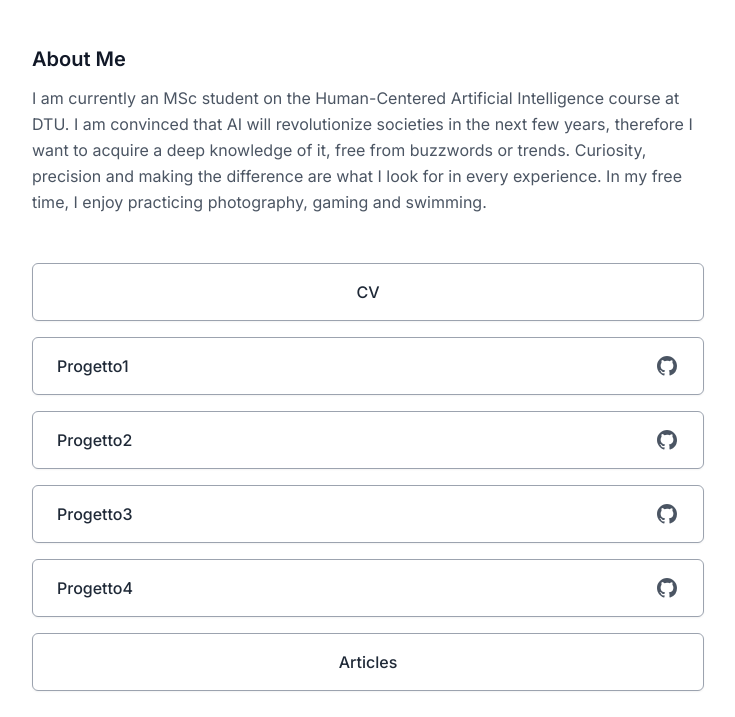
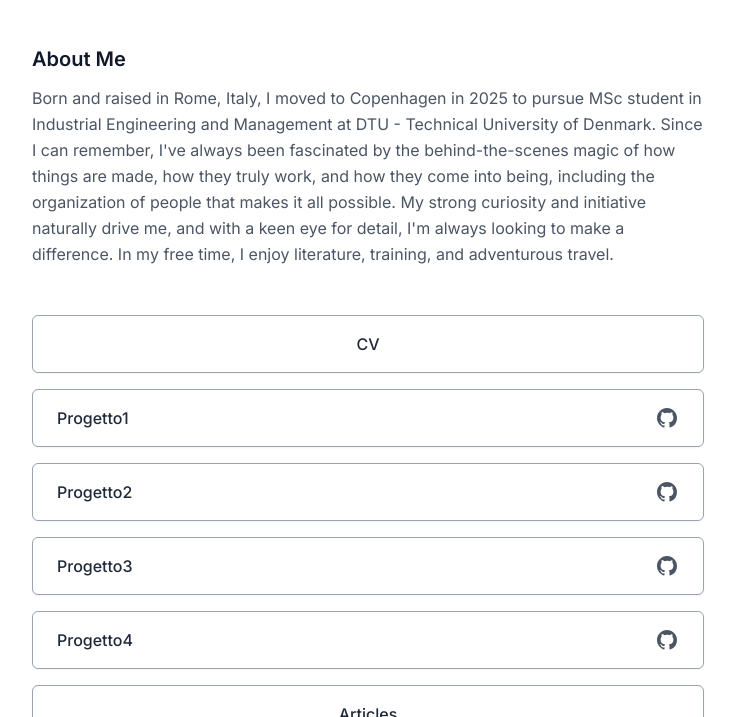
Before and after one commit to lollocuo/lorenzocuoci.github.io, a plain HTML site: page index.html in a window 1280 px wide. Shown: the part 67-784 px from the top of the page, without its empty margins (272-1007 px from the left). Drawn offline with nearby package versions, Linux system fonts and the light colour scheme.

Commit message:
Update index.html

```diff
--- a/index.html
+++ b/index.html
@@ -27,7 +27,7 @@
 
         <!-- NOME E COGNOME -->
         <header class="text-center mb-12">
-            <!-- Sostituisci "FRANCESCO BALDUCCI" con il tuo nome -->
+            <!-- Sostituisci con il tuo nome -->
             <h1 class="text-xl sm:text-2xl font-medium tracking-widest uppercase text-gray-900">
                 Lorenzo Cuoci
             </h1>
@@ -39,8 +39,7 @@
                 <h2 class="text-lg sm:text-xl font-semibold mb-3 text-gray-900">About Me</h2>
                 <!-- Modifica questo paragrafo con la tua descrizione personale -->
                 <p class="text-base text-gray-600 leading-relaxed">
-                    I am currently an MSc student on the Human-Centered Artificial Intelligence course at DTU. I am convinced that AI will revolutionize societies in the next few years, therefore I want to acquire a deep knowledge of it, free from buzzwords or trends. Curiosity, precision and making the difference are what I look for in every experience. In my free time, I enjoy practicing photography, gaming and swimming.
-                </p>
+                    Born and raised in Rome, Italy, I moved to Copenhagen in 2025 to pursue MSc student in Industrial Engineering and Management at DTU - Technical University of Denmark. Since I can remember, I've always been fascinated by the behind-the-scenes magic of how things are made, how they truly work, and how they come into being, including the organization of people that makes it all possible. My strong curiosity and initiative naturally drive me, and with a keen eye for detail, I'm always looking to make a difference. In my free time, I enjoy literature, training, and adventurous travel.
             </section>
 
             <!--
```
